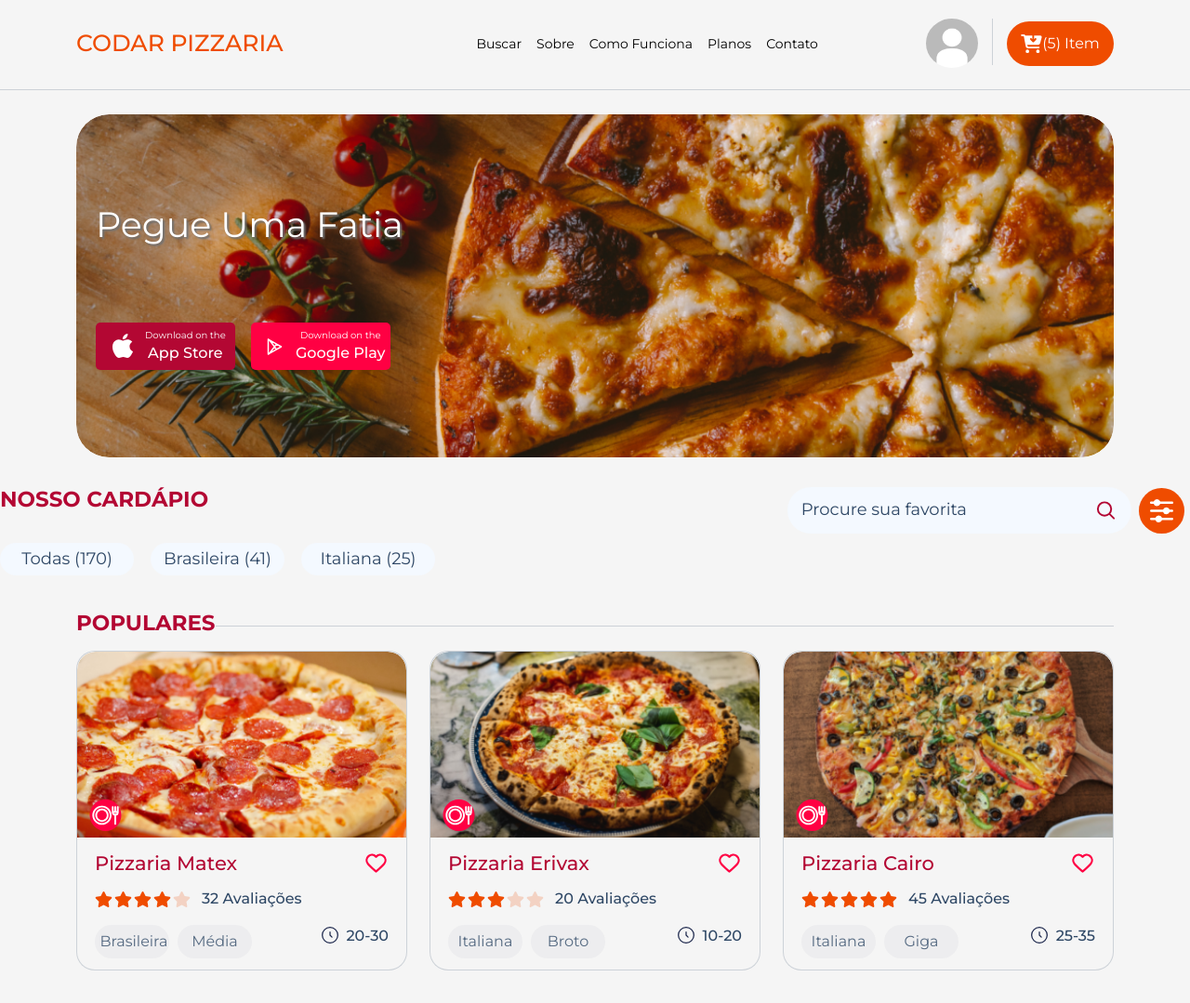
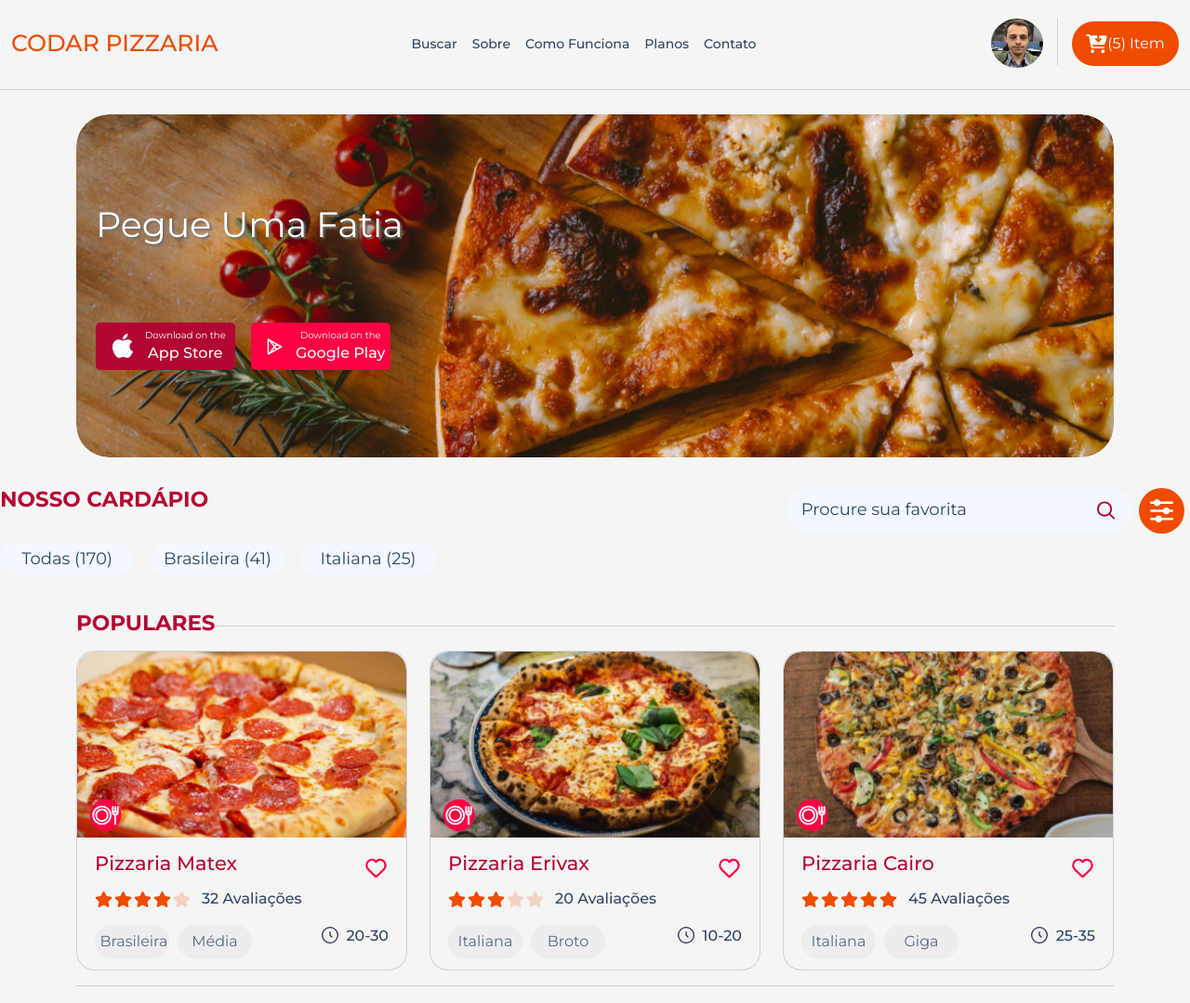
Before and after one commit to CarlosEduardoSD/Projeto-Coddar-Pizza, a React (Vite) app: page / in a window 1280 px wide. Shown: the whole page at 93% size. Before the commit the page ends 1044 px from the top, so only its background shows below. Built offline with nearby package versions, Linux system fonts and the light colour scheme.

Commit message:
feat: loja component

```diff
--- a/package.json
+++ b/package.json
@@ -10,6 +10,7 @@
     "preview": "vite preview"
   },
   "dependencies": {
+    "axios": "^1.7.7",
     "bootstrap": "^5.3.3",
     "coddar-pizza": "file:",
     "fa6": "^2.0.1",
--- a/src/components/BannerPizzaria/BannerPizzaria.jsx
+++ b/src/components/BannerPizzaria/BannerPizzaria.jsx
@@ -1,24 +1,24 @@
 import React, { useState } from "react";
 import styles from "./BannerPizzaria.module.css";
 
-export default function BannerPizzaria() {
+export default function BannerPizzaria({ loja }) {
   return (
     <>
       <div className="container">
         <div className="row">
           <div className="col-md-12">
             <div className={styles.banner_pizzaria}>
-              <div className={styles.bannerpizza_img}>
-                <h1 className={styles.banner_title}>Pizzaria Erivax</h1>
+              <div className={styles.bannerpizza_img} style={{ backgroundImage: `url(${loja.img_apresentacao})` }}>
+                <h1 className={styles.banner_title}>{loja.nome}</h1>
                 <p className={styles.banner_text}>
                   Onde o sabor fala com o seu paladar
                 </p>
                 <p className={styles.banner_description}>
-                  Aberto Agora horário 18:30 a 23:00
+                  Aberto Agora <strong style={{backgroundColor: "transparent", color: "#8A98BA", fontWeight: "500"}}>horário</strong> {loja.horario}
                 </p>
                 <div className={styles.banner_description_type_container}>
-                  <p className={styles.banner_description_type}>Italiana</p>
-                  <p className={styles.banner_description_type}>Broto</p>
+                  <p className={styles.banner_description_type}>{loja.tipo}</p>
+                  <p className={styles.banner_description_type}>{loja.tamanho}</p>
                 </div>
               </div>
             </div>
--- a/src/components/BannerPizzaria/BannerPizzaria.module.css
+++ b/src/components/BannerPizzaria/BannerPizzaria.module.css
@@ -3,7 +3,7 @@
   flex-direction: column;
   justify-content: center;
   align-items: flex-end;
-  background-image: url("../../assets/img/bannerpizza2.png");
+  /* background-image: url("../../assets/img/bannerpizza2.png"); */
   background-size: cover;
   background-position: center;
   width: 100%;
@@ -17,7 +17,7 @@
   background: transparent;
   color: #b30733;
   font-size: 38px;
-  font-weight: 400;
+  font-weight: 500;
   text-align: right;
 }
 
@@ -25,7 +25,7 @@
   background: transparent;
   color: #b30733;
   font-size: 25px;
-  font-weight: 400;
+  font-weight: 500;
   opacity: 1;
   text-align: right;
 }
@@ -36,22 +36,24 @@
   font-size: 20px;
   opacity: 1;
   text-align: right;
+  font-weight: 500;
 }
 
 .banner_description_type_container {
   background: transparent;
   display: flex;
   justify-content: flex-end;
-  gap: 10px;
+  gap: 20px;
 }
 
 .banner_description_type {
   background: #f1f1f1;
-  color: #ff4a40;
+  color: #2E4765;
   font-size: 20px;
   padding: 5px 10px;
   border-radius: 20px;
   text-align: center;
+  opacity: 0.8;
 }
 
 .button_container {
--- a/src/components/Header/header.jsx
+++ b/src/components/Header/header.jsx
@@ -1,8 +1,8 @@
 import React from "react";
 import styles from "./header.module.css";
 
-import Hamburger from "../../assets/img/hamburger.svg";
-import Perfil from "../../assets/img/ft_perfil.jpg";
+// import Hamburger from "../../assets/img/hamburger.svg";
+import Perfil from "../../assets/img/Perfil.png";
 // import bag from "../assets/img/bag.svg";
 
 import { FaCartArrowDown } from "react-icons/fa6";
@@ -11,8 +11,8 @@ export default function Header() {
   return (
     <>
       <nav className="navbar navbar-expand-lg">
-        <div className="container">
-          <h1 className={styles.header_title} href="#">
+        <div className="container-fluid">
+          <h1 className={styles.header_title} href="/" style={{cursor: "pointer"}} onClick={() => window.location.reload()}>
             Codar Pizzaria
           </h1>
           <button
@@ -84,7 +84,7 @@ export default function Header() {
             </ul>
             <div className={styles.button_area} id="#navbarNav">
               <div className={styles.home_img}>
-                <img className="img" src={Perfil} alt="Foto Perfil" />
+                <img className="img-fluid" src={Perfil} alt="Foto Perfil" />
               </div>
               <div
                 className={styles.divider_vertical}
--- a/src/components/Header/header.module.css
+++ b/src/components/Header/header.module.css
@@ -84,7 +84,8 @@
 }
 
 .menu_link {
-  color: black;
+  color: #2E4765;
+  font-weight: 500;
   padding: 8px 8px 38px 8px;
   border-radius: 0;
   text-decoration: none;
--- a/src/components/Lojas/lojaComponet.jsx
+++ b/src/components/Lojas/lojaComponet.jsx
@@ -10,18 +10,20 @@ import coracaoPreenchido from "../../assets/icons/coracaopreenchido.svg";
 import coracaoBorda from "../../assets/icons/coracaoborda.svg";
 import clock from "../../assets/icons/clock.svg";
 
-export default function LojaComponet({ loja }) {
+export default function LojaComponet({ loja, onClick }) {
   const [favHeart, setFavHeart] = useState(false);
 
   return (
-    <div className="col-md-4" key={loja.id}>
+    <div className="col-md-4">
       <div className={styles.botaoImagem}>
         <div className={styles.imagemPizzaria1} style={{ backgroundImage: `url(${loja.img})` }}>
           <img src={pratoIcon} alt="" className={styles.pratoIcon}/>
         </div>
         <div style={{ margin: "12px 19px" }}>
-          <p className={styles.subtituloPizzaria1}>
+          <div style={{ display: "flex", justifyContent: "space-between" }}>
+            <p className={styles.subtituloPizzaria1} style={{cursor: "pointer"}} onClick={onClick}>
               {loja.nome}
+            </p>
               {favHeart ? (
                 <img
                   onClick={() => setFavHeart(false)}
@@ -37,7 +39,7 @@ export default function LojaComponet({ loja }) {
                   alt=""
                 />
               )}
-          </p>
+          </div>
           <p className={styles.avaliacoes1}>
             <div style={{ display: "flex", gap: "2px" }}>
               {[...Array(5)].map((item, index) => {
--- a/src/components/Lojas/lojas.jsx
+++ b/src/components/Lojas/lojas.jsx
@@ -5,7 +5,9 @@ import LojaComponent from "./lojaComponet";
 import imgMatex from "../../assets/img/pizzariamatexpequena.png";
 import imgErivax from "../../assets/img/pizzariaerivaxpequena.png";
 import imgCairo from "../../assets/img/pizzariacairopequena.png";
-export default function lojas() {
+
+import imgCairoApresentacao from "../../assets/img/bannerpizza2.png"
+export default function lojas({ onLojaClick }) {
   const lojas = [
     {
       id: 1,
@@ -16,16 +18,19 @@ export default function lojas() {
       tipo: "Brasileira",
       tamanho: "Média",
       tempo: "20-30",
+      horario: "18:30 a 23:00",
     },
     {
       id: 2,
       img: imgErivax,
+      img_apresentacao: imgCairoApresentacao,
       nome: "Pizzaria Erivax",
       avaliacoes: 20,
       estrelas: 3,
       tipo: "Italiana",
       tamanho: "Broto",
       tempo: "10-20",
+      horario: "18:00 a 23:00",
     },
     {
       id: 3,
@@ -36,6 +41,7 @@ export default function lojas() {
       tipo: "Italiana",
       tamanho: "Giga",
       tempo: "25-35",
+      horario: "19:30 a 00:00",
     }
   ];
   return (
@@ -49,9 +55,10 @@ export default function lojas() {
               <hr className={styles.linha}></hr>
           </div>
           {lojas.map((loja) => (
-             <LojaComponent loja={loja}/>
+             <LojaComponent key={loja.id} loja={loja} onClick={() => onLojaClick(loja)}/>
           ))}
         </div>
+        <hr className={styles.linha2}></hr>
       </div>
     </>
   );
--- a/src/components/Lojas/lojas.module.css
+++ b/src/components/Lojas/lojas.module.css
@@ -25,6 +25,15 @@
     color: #2E4765;
     opacity: 0.2;
     width: 87%;
+    vertical-align: middle;
+  }
+
+  .linha2 {
+    display: inline-block;
+    height: 3px;
+    color: #2E4765;
+    opacity: 0.2;
+    width: 100%;
     vertical-align: middle;
   }
 
--- a/src/pages/Home/home.jsx
+++ b/src/pages/Home/home.jsx
@@ -3,18 +3,32 @@ import OurMenu from "../../components/Menu/OurMenu";
 import Banner from "../../components/Banner/banner";
 import BannerPizzaria from "../../components/BannerPizzaria/BannerPizzaria";
 import Pizza from "../../components/pizzas/pizza";
-import Lojas from "../../components/Lojas/lojas"
+import Lojas from "../../components/Lojas/lojas";
 
+import { useState } from "react";
 
 export default function Home() {
+  const [lojaSelecionada, setLojaSelecionada] = useState(null);
+
+  const handleClick = (loja) => {
+    setLojaSelecionada(loja);
+  };
+
   return (
     <>
-    <Header />
-    <Banner />
-    <OurMenu />
-    {/* <BannerPizzaria /> */}
-    {/* <Pizza /> */}
-    <Lojas />
+      <Header />
+      {lojaSelecionada ? (
+        <>
+          <BannerPizzaria loja={lojaSelecionada}/>
+          <Pizza loja={lojaSelecionada}/>
+        </>
+      ) : (
+        <>
+          <Banner />
+          <OurMenu />
+          <Lojas onLojaClick={handleClick} />
+        </>
+      )}
     </>
   );
 }
--- a/src/pages/Login/Login.jsx
+++ b/src/pages/Login/Login.jsx
@@ -60,7 +60,7 @@ const Login = () => {
                                     <button className={styles.botaoBox}>Acessar</button><br />
 
                                     <div className={styles.conta}>
-                                        <a href="">Criar uma conta</a>
+                                        <a href="/register">Criar uma conta</a>
                                     </div>
                                 </form>
                                 <div className={styles.loginFooter}>
```
Also changed, not shown: src/pages/Register/RegisterPage.jsx (+38 -2 lines), src/assets/img/Perfil.png (added), 1 other file (tests, documents, lock files or other folders). Lines whose indentation alone changed are shown as unchanged.
